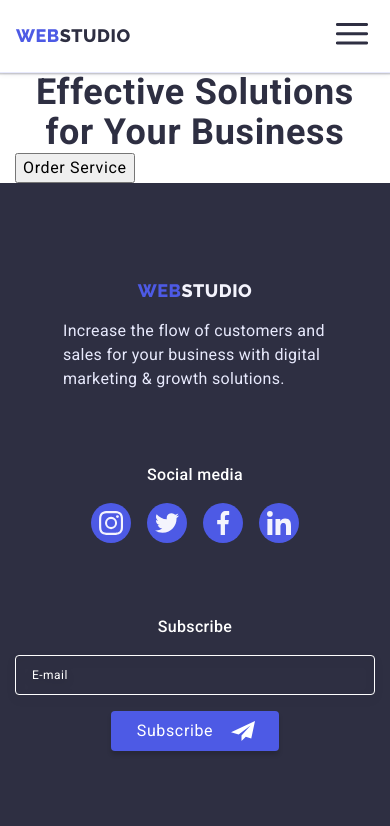
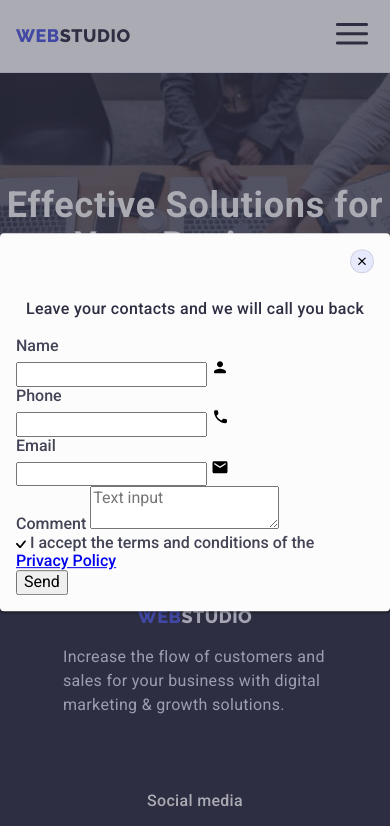
Before and after one commit to Rostyslav-Stetsyk/goit-markup-hw-07, a plain HTML site: page index.html in a window 390 px wide. Both pictures are taken after a click on the button "Order Service". Shown: the top 826 px of the page. Drawn offline with nearby package versions, Linux system fonts and the light colour scheme.

Commit message:
Mobile menu + Hero (part of modal)

```diff
--- a/css/style.css
+++ b/css/style.css
@@ -440,6 +440,149 @@ img {
     fill: var(--white-color);
 }
 
+/** ----------- Main page style (index.html) ----------- */
+/** ---------------------- Hero ---------------------- */
+
+
+.hero {
+    padding: 112px 0;
+    background-color: var(--dark-color);
+
+
+    background-image: linear-gradient(var(--hero-background), var(--hero-background)), url(../images/index/hero-background-mob-x1.jpg);
+    background-position: center;
+    background-size: cover;
+    background-repeat: no-repeat;
+}
+
+.hero .container {
+    text-align: center;
+    margin-left: auto;
+    margin-right: auto;
+    max-width: 496px;
+    padding: 0;
+}
+
+.hero .section-title {
+    color: var(--white-color);
+
+    font-weight: 700;
+    font-size: 36px;
+    line-height: calc(40/36);
+    letter-spacing: 0.02em;
+}
+
+.hero .btn {
+    margin-top: 72px;
+    padding: 16px 32px;
+
+    color: var(--white-color);
+    background-color: var(--primary-brand-color);
+    box-shadow: 0px 4px 4px rgba(0, 0, 0, 0.15);
+
+    border-color: transparent;
+    border-radius: 4px;
+
+    transition-property: background-color 250ms cubic-bezier(0.4, 0, 0.2, 1);
+}
+
+.hero .btn:hover,
+.hero .btn:focus {
+    background-color: var(--pressed-state-color);
+}
+
+@media (min-device-pixel-ratio: 2),
+(-webkit-min-device-pixel-ratio: 2),
+(min-resolution: 192dpi),
+(min-resolution: 2dppx) {
+    .hero {
+        background-image: linear-gradient(var(--hero-background), var(--hero-background)), url(../images/index/hero-background-mob-x2.jpg);
+    }
+}
+
+/** ---------------------- Modal window ---------------------- */
+
+.backdrop {
+    position: fixed;
+    top: 0;
+    left: 0;
+
+    width: 100%;
+    height: 100%;
+    background-color: var(--modal-ovarlay);
+
+    visibility: visible;
+    opacity: 1;
+    transition: opacity 250ms cubic-bezier(0.4, 0, 0.2, 1), visibility 250ms cubic-bezier(0.4, 0, 0.2, 1);
+}
+
+.backdrop.is-hidden {
+    opacity: 0;
+    visibility: hidden;
+    pointer-events: none;
+}
+
+.modal {
+    position: absolute;
+    top: 50%;
+    left: 50%;
+    transform: translate(-50%, -50%) scale(1);
+    padding: 16px;
+
+    width: 100%;
+
+    background-color: var(--modal-window-color);
+    box-shadow: 0px 1px 1px rgba(0, 0, 0, 0.14), 0px 1px 3px rgba(0, 0, 0, 0.12), 0px 2px 1px rgba(0, 0, 0, 0.2);
+    border-radius: 4px;
+    transition: transform 250ms cubic-bezier(0.4, 0, 0.2, 1) 100ms;
+}
+
+.backdrop.is-hidden .modal {
+    transform: translate(-50%, -50%) scale(1.1);
+}
+
+.close-modal {
+    position: relative;
+    height: 24px;
+    width: 24px;
+
+    display: block;
+    margin-left: auto;
+    background-color: var(--accent-color);
+    border-radius: 50%;
+
+    border: 1px solid rgba(0, 0, 0, 0.1);
+}
+
+.close-modal:active {
+    background: var(--pressed-state-color);
+    color: var(--white-color);
+}
+
+.close-modal .icon {
+    position: absolute;
+    top: 50%;
+    left: 50%;
+
+    fill: currentColor;
+    transform: translate(-50%, -50%);
+}
+
+.modal-text {
+    margin-top: 24px;
+
+    font-size: 16px;
+    line-height: 1.5;
+    text-align: center;
+    letter-spacing: 0.02em;
+    color: var(--dark-color);
+}
+
+.modal-form,
+.modal-form>.form-item:last-child {
+    margin-top: 16px;
+}
+
 /** ----------------------- @Media ----------------------- */
 
 @media screen and (max-width: 427px) {
@@ -463,6 +606,11 @@ img {
 
     .form-subscribe .mail {
         width: 398px;
+    }
+
+    /*  */
+    .modal {
+        width: 392px;
     }
 }
 
@@ -639,6 +787,31 @@ img {
     .subscribe-button {
         margin-left: 24px;
     }
+
+    /* ----------------------- Hero ----------------------- */
+
+    .hero {
+        background-image: linear-gradient(var(--hero-background), var(--hero-background)), url(../images/index/hero-background-tab-x1.jpg);
+    }
+
+    .hero .section-title {
+        font-size: 56px;
+        line-height: calc(60/56);
+        max-width: 496px;
+    }
+
+    .hero .btn {
+        margin-top: 36px;
+    }
+
+    @media (min-device-pixel-ratio: 2),
+    (-webkit-min-device-pixel-ratio: 2),
+    (min-resolution: 192dpi),
+    (min-resolution: 2dppx) {
+        .hero {
+            background-image: linear-gradient(var(--hero-background), var(--hero-background)), url(../images/index/hero-background-tab-x2.jpg);
+        }
+    }
 }
 
 @media screen and (min-width: 768px) and (max-width: 1157px) {
@@ -720,4 +893,26 @@ img {
     .footer .form-container {
         margin-left: auto;
     }
+
+    /* ----------------------- Hero ----------------------- */
+
+    .hero {
+        padding: 188px 0;
+        background-image: linear-gradient(var(--hero-background), var(--hero-background)), url(../images/index/hero-background-desktop-x1.jpg);
+    }
+
+    .hero .btn {
+        margin-top: 48px;
+    }
+
+    @media (min-device-pixel-ratio: 2),
+    (-webkit-min-device-pixel-ratio: 2),
+    (min-resolution: 192dpi),
+    (min-resolution: 2dppx) {
+        .hero {
+            background-image: linear-gradient(var(--hero-background), var(--hero-background)), url(../images/index/hero-background-desktop-x2.jpg);
+        }
+    }
 }
+
+/** ----------------------------- Responsive IMG -----------------------------  */
--- a/index.html
+++ b/index.html
@@ -455,7 +455,8 @@
       </section> -->
     </main>
 
-    <!-- <div class="backdrop is-hidden" data-modal>
+    <!-- Modal -->
+    <div class="backdrop is-hidden" data-modal>
       <div class="modal">
         <button class="close-modal" type="button" data-modal-close>
           <svg width="8px" height="8px" class="icon">
@@ -539,7 +540,7 @@
           <button class="form-button">Send</button>
         </form>
       </div>
-    </div> -->
+    </div>
 
     <!-- Footer -->
     <footer class="footer">
```
Also changed, not shown: images/index/hero-background-desktop-x1.jpg (renamed from images/index/hero-background.jpg), images/index/hero-background-desktop-x2.jpg (added), images/index/hero-background-mob-x1.jpg (added), images/index/hero-background-mob-x2.jpg (added), images/index/hero-background-tab-x1.jpg (added), images/index/hero-background-tab-x2.jpg (added), images/menu-hamburger.svg (added).
